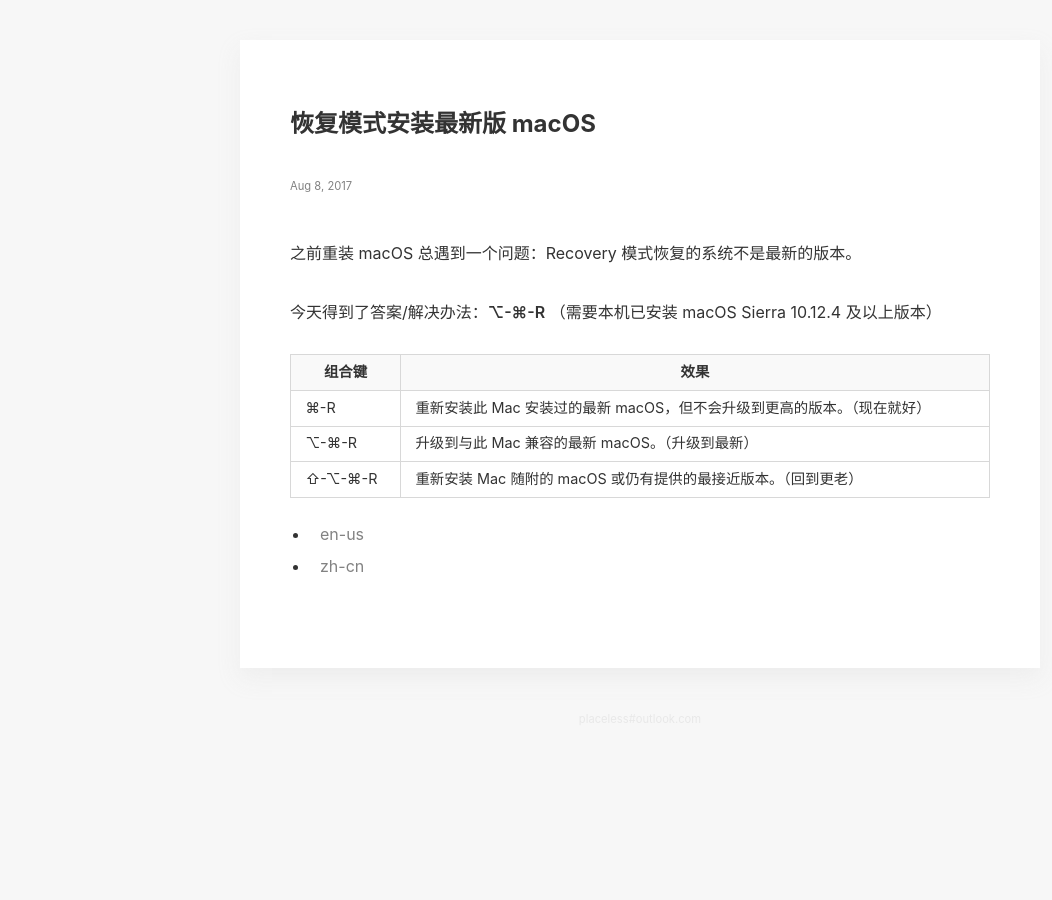
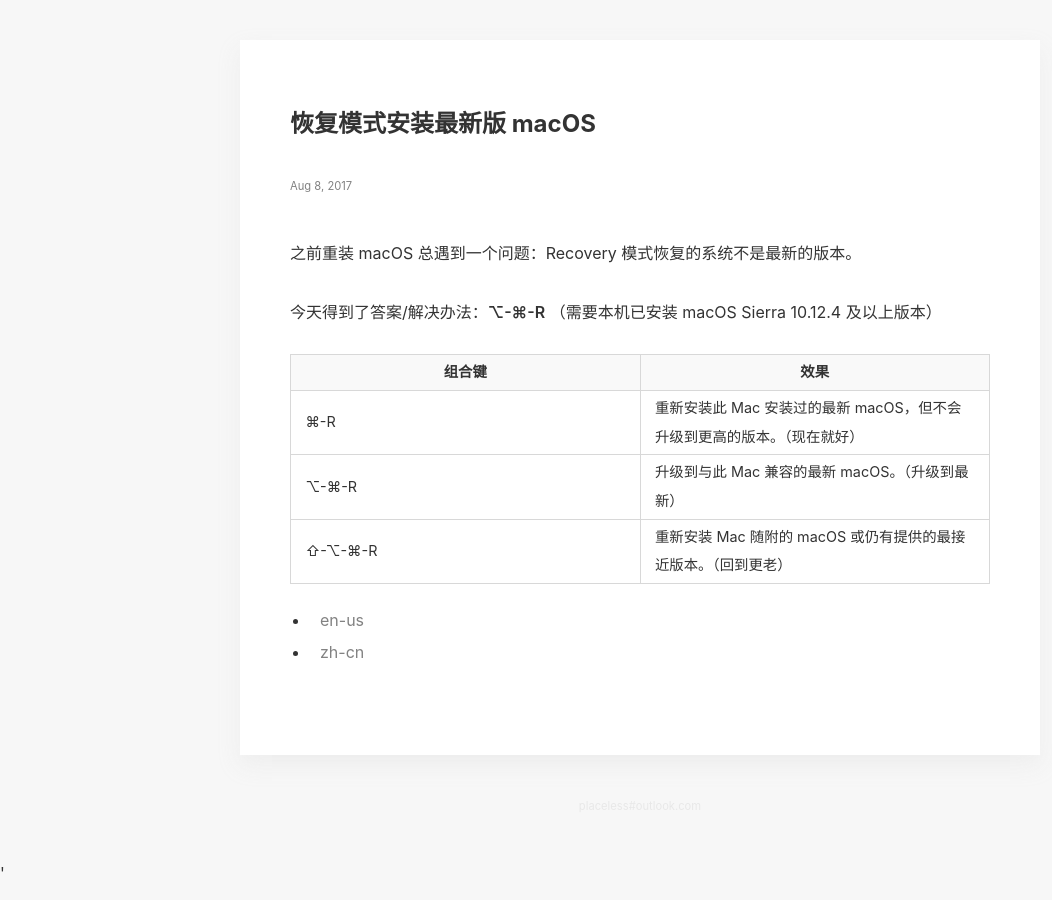
Before and after one commit to placeless/placeless.github.io, a Jekyll site: the page built from _posts/2017-08-08-recover-macos-to-the-newest-version.md, in a window 1280 px wide. Shown: the whole page, without its empty margins (0-1052 px from the left). Built offline with Jekyll 4.4.1, drawn with Linux system fonts in a browser that asks for light colours; comment, search, counter and statistics services are not loaded.

Commit message:
responsive table

```diff
--- a/_sass/_base.scss
+++ b/_sass/_base.scss
@@ -6,25 +6,6 @@ p, blockquote, pre, hr,
 dl, dd, ol, ul, figure {
     margin: 0;
     padding: 0;
-}
-
-
-table {
-    font-size: 0.9em;
-    text-align: start;
-    word-wrap: break-word;
-    border-collapse: collapse;
-    margin-bottom: $spacing-unit / 2;
-    width: 100%;
-}
-
-table td, table th {
-    padding: 0.2em 1em;
-    border: 1px solid rgb(216, 216, 216);
-}
-
-table th {
-    background-color: rgba(0, 0, 0, 0.025);
 }
 
 /**
@@ -110,7 +91,7 @@ ul, ol {
 }
 
 ul {
-    word-wrap: anywhere;
+    word-wrap: break-word;
 }
 
 li {
@@ -137,6 +118,7 @@ h1, h2, h3, h4, h5, h6 {
 a {
     color: $grey-color;
     text-decoration: none;
+    word-wrap: break-word;
 
     &:visited { color: $grey-color; }
 
@@ -202,7 +184,67 @@ pre {
     }
 }
 
-
+/**
+ * Table
+ */
+table {
+    font-size: 0.9em;
+    font-family: -apple-system, BlinkMacSystemFont, 'Segoe UI', Roboto, Oxygen, Ubuntu, Cantarell, 'Open Sans', 'Helvetica Neue', sans-serif;
+    text-align: start;
+    word-wrap: break-word;
+    border-collapse: collapse;
+    margin-bottom: $spacing-unit / 2;
+    width: 100%;
+    table-layout: fixed;
+    td, th {
+        padding: 0.2em 1em;
+        border: 1px solid rgb(216, 216, 216);
+    }
+    th {
+        background-color: rgba(0, 0, 0, 0.025);
+    }
+    @include media-query-max($on-screen) {
+        thead {
+            border: none;
+            clip: rect(0 0 0 0);
+            height: 1px;
+            margin: -1px;
+            overflow: hidden;
+            padding: 0;
+            position: absolute;
+            width: 1px;
+        }
+        tr {
+            border: 1px solid #ddd;
+            padding: .35em;
+            border-bottom: 3px solid $grey-color-light;
+            display: block;
+            margin-bottom: .625em;
+        }
+        td, th { padding: 0; }
+        td {
+            border: none;
+            border-bottom: 1px solid $grey-color-light;
+            display: block;
+            // font-size: .8em;
+            text-align: right !important;
+        }
+        td::before {
+            /*
+            * aria-label has no advantage, it won't be read inside a table
+            content: attr(aria-label);
+            */
+            content: attr(data-label);
+            float: left;
+            font-weight: bold;
+            padding-right: 1em;
+            /* text-transform: uppercase; */
+        }
+        td:last-child {
+            border-bottom: 0;
+        }
+    }
+}
 
 /**
  * Wrapper
--- a/_sass/_layout.scss
+++ b/_sass/_layout.scss
@@ -149,7 +149,7 @@
     padding-top: $spacing-unit;
     @include media-query-max($on-screen) {
         background-color: $background-color-white;
-        font-size:1.125em;
+        // font-size:1.125em;
         padding-left: 0.3em;
         padding-right: 0.3em;
     }
```
Also changed, not shown: _layouts/default.html (+19 -5 lines).
